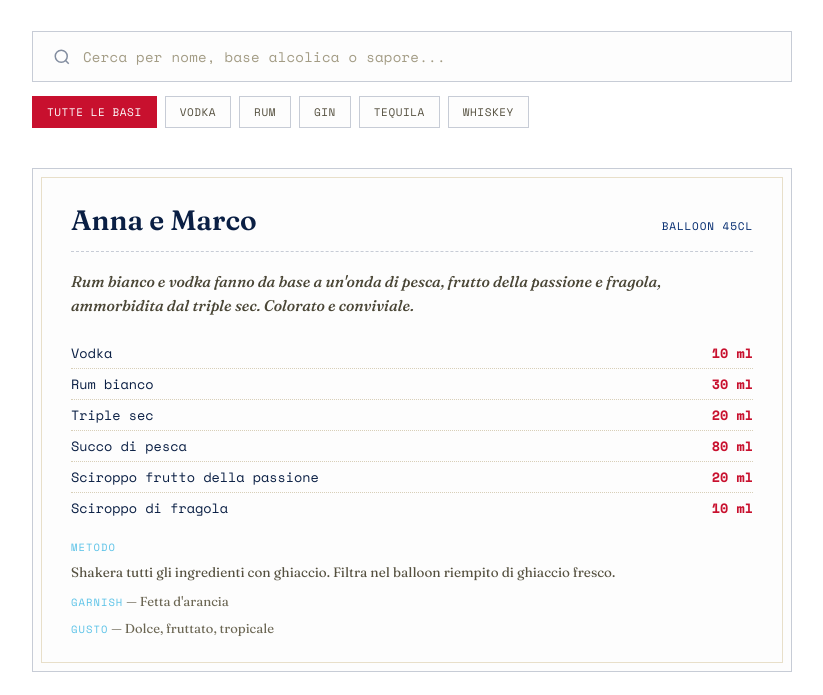
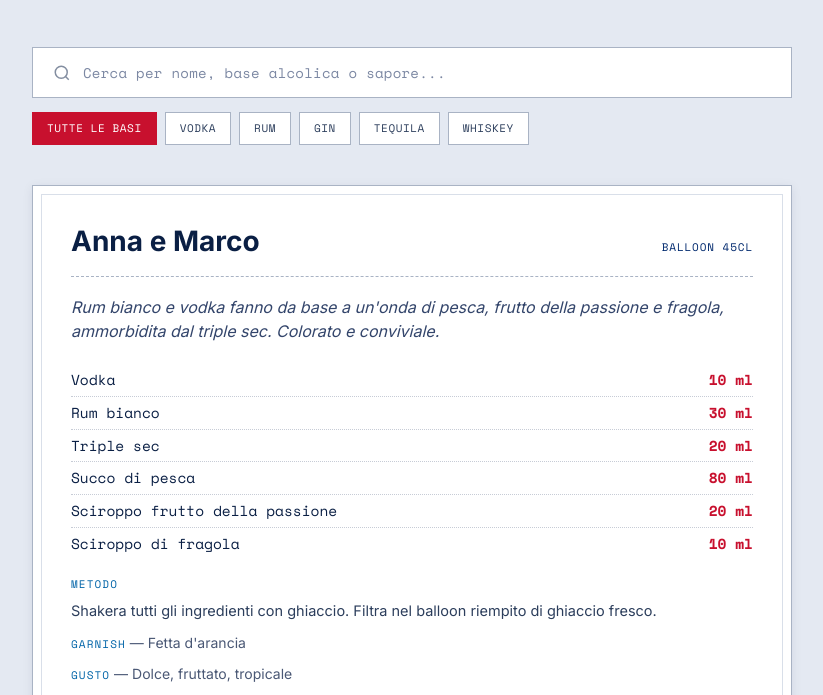
Before and after one commit to jpoli6/Cocktail-Gradisca-, a plain HTML site: page index.html in a window 1280 px wide. Shown: the part 205-900 px from the top of the page, without its empty margins (228-1051 px from the left). Drawn offline with nearby package versions, Linux system fonts and the light colour scheme.

Commit message:
Update styles and fonts in index.html

```diff
--- a/index.html
+++ b/index.html
@@ -5,23 +5,25 @@
 <meta name="viewport" content="width=device-width, initial-scale=1.0">
 <title>Gradisca — Ricette</title>
 <style>
-  @import url('https://fonts.googleapis.com/css2?family=Fraunces:ital,opsz,wght@0,9..144,400;0,9..144,600;1,9..144,500&family=Space+Mono:wght@400;700&display=swap');
+  @import url('https://fonts.googleapis.com/css2?family=Inter:wght@400;500;600;700;800&family=Space+Mono:wght@400;700&display=swap');
 
   :root{
     --ink:#0a1f44;
-    --paper:#ffffff;
-    --panel:#fdfdfd;
-    --line: #c7ccd6;
+    --paper:#e4e9f2;
+    --panel:#ffffff;
+    --line: #a9b3c4;
     --accent:#c8102e;
     --accent2:#00296e;
-    --gold:#5bc2e7;
+    --gold:#0064a8;
   }
 
   *{box-sizing:border-box; margin:0; padding:0;}
   body{
     background: var(--paper);
     color: var(--ink);
-    font-family:'Fraunces', serif;
+    font-family:'Inter', -apple-system, sans-serif;
+    font-size: 16px;
+    line-height: 1.5;
     padding: 60px 20px 100px;
   }
 
@@ -38,7 +40,8 @@
   .eyebrow{
     font-family:'Space Mono', monospace;
     letter-spacing: 0.35em;
-    font-size: 11px;
+    font-size: 12px;
+    font-weight: 700;
     color: var(--gold);
     text-transform: uppercase;
     margin-bottom: 18px;
@@ -46,14 +49,15 @@
 
   h1{
     font-size: 52px;
-    font-weight: 600;
+    font-weight: 800;
     letter-spacing: -0.01em;
+    color: var(--ink);
   }
 
   .subtitle{
     font-style: italic;
     font-weight: 500;
-    color: #55503f;
+    color: #2c3e5c;
     margin-top: 10px;
     font-size: 17px;
   }
@@ -68,6 +72,7 @@
   .card{
     background: var(--panel);
     border: 1px solid var(--line);
+    box-shadow: 0 2px 10px rgba(10,31,68,0.08);
     padding: 34px 38px;
     margin-bottom: 26px;
     position: relative;
@@ -77,7 +82,7 @@
     content: "";
     position: absolute;
     top: 8px; left: 8px; right: 8px; bottom: 8px;
-    border: 1px solid rgba(169,130,47,0.25);
+    border: 1px solid rgba(0,41,110,0.15);
     pointer-events:none;
   }
 
@@ -93,7 +98,7 @@
 
   .card-name{
     font-size: 28px;
-    font-weight: 600;
+    font-weight: 700;
   }
 
   .card-glass{
@@ -107,8 +112,8 @@
 
   .desc{
     font-style: italic;
-    color: #4a4636;
-    font-size: 15.5px;
+    color: #33456b;
+    font-size: 16px;
     line-height: 1.55;
     margin-bottom: 20px;
   }
@@ -120,11 +125,11 @@
 
   .ingredients li{
     font-family:'Space Mono', monospace;
-    font-size: 13.5px;
+    font-size: 14.5px;
     display:flex;
     justify-content: space-between;
     padding: 5px 0;
-    border-bottom: 1px dotted #d8cfb8;
+    border-bottom: 1px dotted #c7ccd6;
   }
 
   .ingredients li:last-child{ border-bottom:none; }
@@ -135,8 +140,8 @@
   }
 
   .method{
-    font-size: 13.5px;
-    color: #55503f;
+    font-size: 14.5px;
+    color: #2c3e5c;
     line-height: 1.6;
     margin-top: 14px;
   }
@@ -144,7 +149,7 @@
   .method .label{
     font-family:'Space Mono', monospace;
     text-transform: uppercase;
-    font-size: 10.5px;
+    font-size: 11px;
     letter-spacing: 0.1em;
     color: var(--gold);
     display:block;
@@ -153,14 +158,14 @@
 
   .garnish{
     margin-top: 10px;
-    font-size: 13px;
-    color: #6b6653;
+    font-size: 14px;
+    color: #4a5875;
   }
 
   .garnish .label{
     font-family:'Space Mono', monospace;
     text-transform: uppercase;
-    font-size: 10.5px;
+    font-size: 11px;
     letter-spacing: 0.1em;
     color: var(--gold);
   }
@@ -172,7 +177,7 @@
     font-size: 11px;
     letter-spacing: 0.2em;
     text-transform: uppercase;
-    color: #8a8367;
+    color: #5a6684;
   }
 
   .search-wrap{
@@ -206,7 +211,7 @@
   }
 
   .search-box input::placeholder{
-    color:#a39c85;
+    color:#7c88a3;
   }
 
   .filter-row{
@@ -224,7 +229,7 @@
     padding: 7px 14px;
     border: 1px solid var(--line);
     background: var(--panel);
-    color: #55503f;
+    color: #2c3e5c;
     cursor: pointer;
     user-select:none;
     transition: all 0.15s ease;
@@ -243,7 +248,7 @@
   .no-results{
     text-align:center;
     font-style: italic;
-    color: #6b6653;
+    color: #4a5875;
     padding: 40px 0;
     display:none;
   }
```
